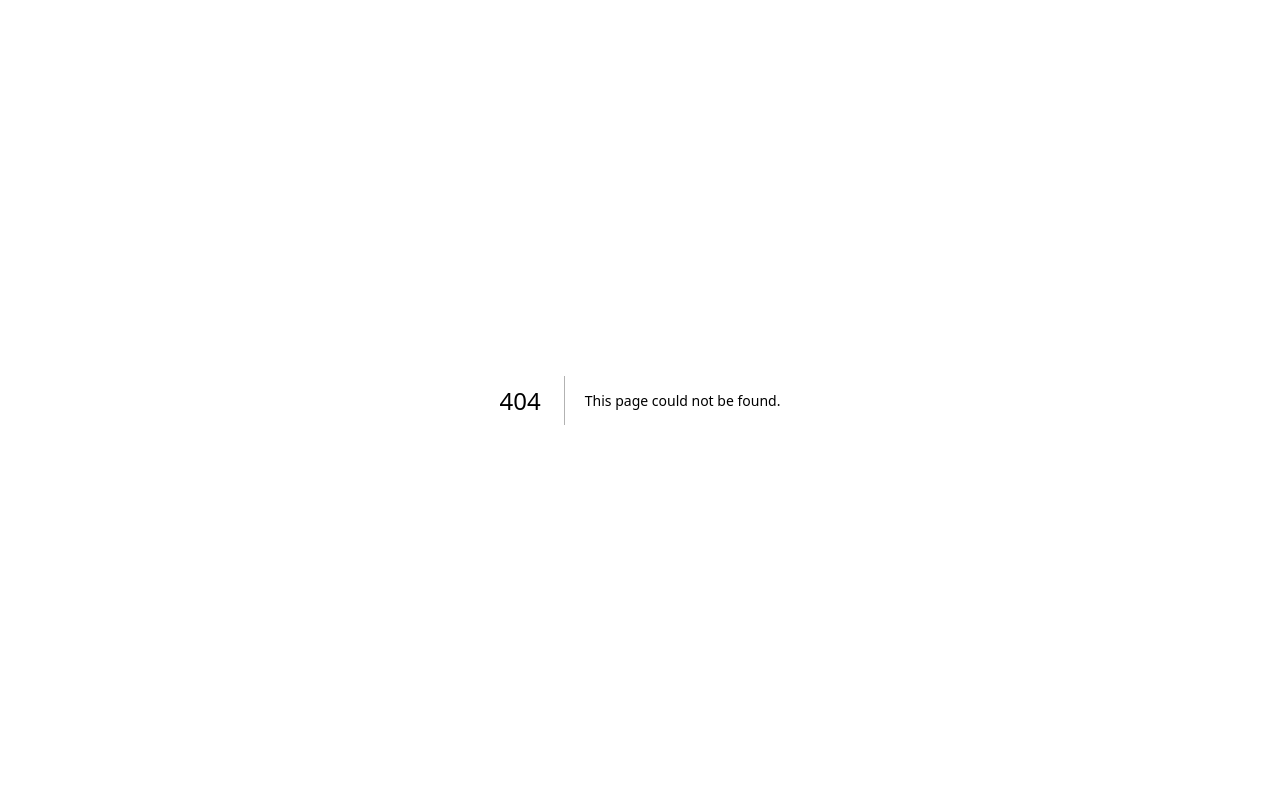
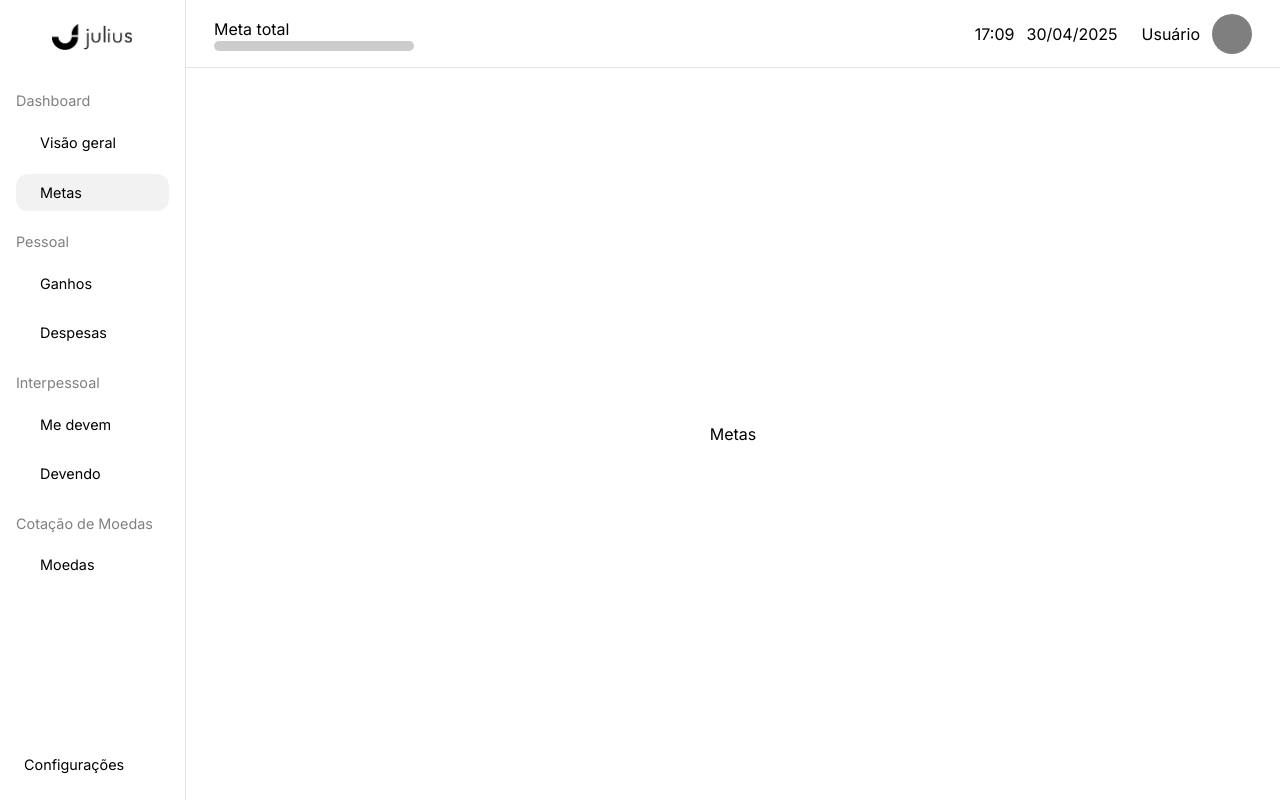
Before and after one commit to renatogomesf/julius, a Next.js app: page /dashboard/metas in a window 1280 px wide. Before the commit this address had no page. Built offline with nearby package versions, Linux system fonts and the light colour scheme.

Commit message:
adicionado feedback visual

```diff
--- a/src/app/(pages)/dashboard/layout.tsx
+++ b/src/app/(pages)/dashboard/layout.tsx
@@ -1,22 +1,36 @@
+'use client';
+
 import Image from 'next/image';
 import Link from 'next/link';
+import { usePathname } from 'next/navigation';
 
-import {
-  LuTelescope,
-  LuTrendingUp,
-  LuTrendingDown,
-  LuSquareArrowDown,
-  LuSquareArrowUp,
-  // LuBanknote,
-  LuCoins,
-  LuBolt,
-} from 'react-icons/lu';
+// import {
+//   LuTelescope,
+//   LuTrendingUp,
+//   LuTrendingDown,
+//   LuSquareArrowDown,
+//   LuSquareArrowUp,
+//   // LuBanknote,
+//   LuCoins,
+//   LuBolt,
+//   LuGoal,
+// } from 'react-icons/lu';
 
 export default function LayoutDashboard({
   children,
 }: {
   children: React.ReactNode;
 }) {
+  const pathName = usePathname();
+
+  const overview = pathName.endsWith('/dashboard');
+  const metas = pathName.endsWith('/metas');
+  const ganhos = pathName.endsWith('/ganhos');
+  const despesas = pathName.endsWith('/despesas');
+  const medevendo = pathName.endsWith('/medevendo');
+  const devendopara = pathName.endsWith('/devendopara');
+  const moedas = pathName.endsWith('/moedas');
+
   return (
     <div className="">
       <div className="flex">
@@ -32,13 +46,31 @@ export default function LayoutDashboard({
 
             <div>
               <p className="text-[0.9rem] text-black/50">Dashboard</p>
+              <ul>
+                <li>
                   <Link
                     href={'/dashboard'}
-                className="text-[0.9rem] flex items-center justify-center gap-2 mt-3 hover:hover:bg-black/5 rounded-[12px] p-2"
+                    className={`text-[0.9rem] flex items-center justify-start gap-2 mt-3 hover:bg-black/5 rounded-[12px] pl-6 p-2 ${
+                      overview ? 'bg-black/5' : ''
+                    }`}
                   >
-                <LuTelescope className="w-[20px] h-[20px]" />
+                    {/* <LuTelescope className="w-[20px] h-[20px]" /> */}
                     Visão geral
                   </Link>
+                </li>
+
+                <li>
+                  <Link
+                    href={'/dashboard/metas'}
+                    className={`text-[0.9rem] flex items-center justify-start gap-2 mt-3 hover:bg-black/5 rounded-[12px] pl-6 p-2 ${
+                      metas ? 'bg-black/5' : ''
+                    }`}
+                  >
+                    {/* <LuGoal className="w-[20px] h-[20px]" /> */}
+                    Metas
+                  </Link>
+                </li>
+              </ul>
             </div>
 
             <div>
@@ -47,18 +79,22 @@ export default function LayoutDashboard({
                 <li>
                   <Link
                     href={'/dashboard/ganhos'}
-                    className="text-[0.9rem] flex items-center justify-start gap-2 mt-3 hover:bg-black/5 rounded-[12px] pl-6 p-2"
+                    className={`text-[0.9rem] flex items-center justify-start gap-2 mt-3 hover:bg-black/5 rounded-[12px] pl-6 p-2 ${
+                      ganhos ? 'bg-black/5' : ''
+                    }`}
                   >
-                    <LuTrendingUp className="w-[20px] h-[20px] " />
+                    {/* <LuTrendingUp className="w-[20px] h-[20px] " /> */}
                     Ganhos
                   </Link>
                 </li>
                 <li>
                   <Link
                     href={'/dashboard/despesas'}
-                    className="text-[0.9rem] flex items-center justify-start gap-2 mt-3 hover:bg-black/5 rounded-[12px] pl-6 p-2"
+                    className={`text-[0.9rem] flex items-center justify-start gap-2 mt-3 hover:bg-black/5 rounded-[12px] pl-6 p-2 ${
+                      despesas ? 'bg-black/5' : ''
+                    }`}
                   >
-                    <LuTrendingDown className="w-[20px] h-[20px] " />
+                    {/* <LuTrendingDown className="w-[20px] h-[20px] " /> */}
                     Despesas
                   </Link>
                 </li>
@@ -71,18 +107,22 @@ export default function LayoutDashboard({
                 <li>
                   <Link
                     href={'/dashboard/medevendo'}
-                    className="text-[0.9rem] flex items-center justify-start gap-2 mt-3 hover:bg-black/5 rounded-[12px] pl-6 p-2"
+                    className={`text-[0.9rem] flex items-center justify-start gap-2 mt-3 hover:bg-black/5 rounded-[12px] pl-6 p-2 ${
+                      medevendo ? 'bg-black/5' : ''
+                    } `}
                   >
-                    <LuSquareArrowUp className="w-[20px] h-[20px] " />
+                    {/* <LuSquareArrowUp className="w-[20px] h-[20px] " /> */}
                     Me devem
                   </Link>
                 </li>
                 <li>
                   <Link
                     href={'/dashboard/devendopara'}
-                    className="text-[0.9rem] flex items-center justify-start gap-2 mt-3 hover:bg-black/5 rounded-[12px] pl-6 p-2"
+                    className={`text-[0.9rem] flex items-center justify-start gap-2 mt-3 hover:bg-black/5 rounded-[12px] pl-6 p-2 ${
+                      devendopara ? 'bg-black/5' : ''
+                    } `}
                   >
-                    <LuSquareArrowDown className="w-[20px] h-[20px] " />
+                    {/* <LuSquareArrowDown className="w-[20px] h-[20px] " /> */}
                     Devendo
                   </Link>
                 </li>
@@ -95,9 +135,11 @@ export default function LayoutDashboard({
                 <li>
                   <Link
                     href={'/dashboard/moedas'}
-                    className="text-[0.9rem] flex items-center justify-start gap-2 mt-3 hover:bg-black/5 rounded-[12px] pl-6 p-2"
+                    className={`text-[0.9rem] flex items-center justify-start gap-2 mt-3 hover:bg-black/5 rounded-[12px] pl-6 p-2 ${
+                      moedas ? 'bg-black/5' : ''
+                    } `}
                   >
-                    <LuCoins className="w-[20px] h-[20px] " />
+                    {/* <LuCoins className="w-[20px] h-[20px] " /> */}
                     Moedas
                   </Link>
                 </li>
@@ -110,22 +152,28 @@ export default function LayoutDashboard({
               href={''}
               className="text-[0.9rem] flex items-center justify-start gap-2 mt-3 hover:bg-black/5 rounded-[12px] p-2"
             >
-              <LuBolt className="w-[20px] h-[20px] " />
+              {/* <LuBolt className="w-[20px] h-[20px] " /> */}
               Configurações
             </Link>
           </div>
         </section>
 
         <section className="w-full">
-          <div className="flex items-center justify-end h-17 pl-7 pr-7 border-b-1 border-b-black/10">
+          <div className="flex items-center justify-between h-17 pl-7 pr-7 border-b-1 border-b-black/10">
+            <div>
+              <p>Meta total</p>
+              <div className="w-[200px] h-[10px] rounded-[5px] bg-black/20"></div>
+            </div>
+            <div className="flex items-center justify-center gap-6">
+              <div className="flex gap-3">
+                <span>17:09</span>
+                <span>30/04/2025</span>
+              </div>
               <div className="flex items-center justify-center gap-3">
                 <p>Usuário</p>
                 <div className="w-[40px] h-[40px] rounded-full bg-black/50"></div>
               </div>
-            {/* <div>
-              <div className="w-[30px] h-[30px] bg-black"></div>
-              <p></p>
-            </div> */}
+            </div>
           </div>
           <div className="flex items-center justify-center h-[calc(100%-68px)]">
             {children}
--- /dev/null
+++ b/src/app/(pages)/dashboard/metas/page.tsx
@@ -0,0 +1,7 @@
+export default function Metas() {
+  return (
+    <div>
+      <h1>Metas</h1>
+    </div>
+  );
+}
```
Lines whose indentation alone changed are shown as unchanged.
